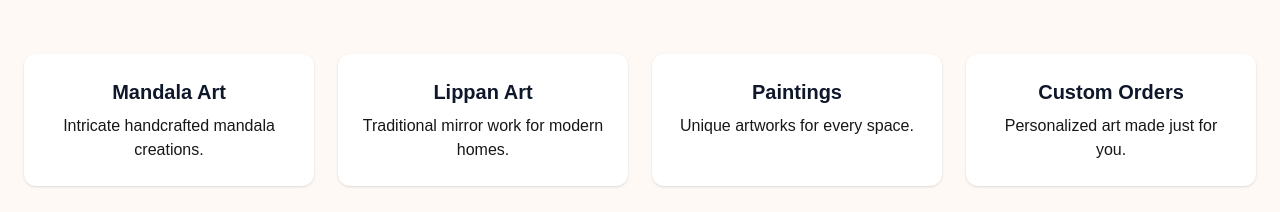
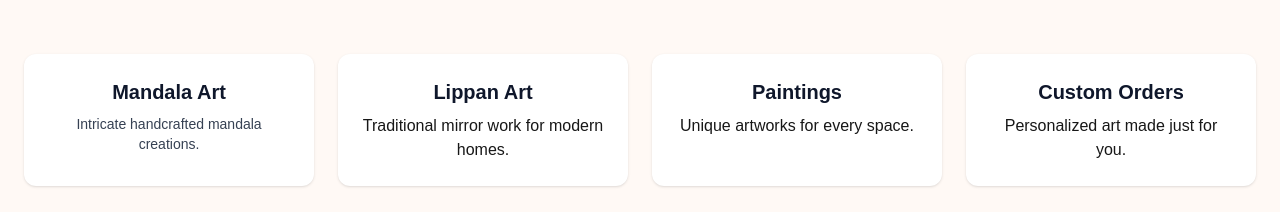
Before and after one commit to mistryshashi7674-collab/meraki-website, a Next.js app: page / in a window 1280 px wide. Shown: the part 995-1207 px from the top of the page. Built offline with nearby package versions, Linux system fonts and the light colour scheme.

Commit message:
fixed text color

```diff
--- a/app/page.tsx
+++ b/app/page.tsx
@@ -107,7 +107,7 @@
 
             <div className="bg-white p-6 rounded-xl text-center shadow">
               <h3 className="font-semibold text-xl mb-2 text-slate-900">Mandala Art</h3>
-              <p>Intricate handcrafted mandala creations.</p>
+              <p className="text-sm text-gray-700">Intricate handcrafted mandala creations.</p>
             </div>
 
             <div className="bg-white p-6 rounded-xl text-center shadow">
```
